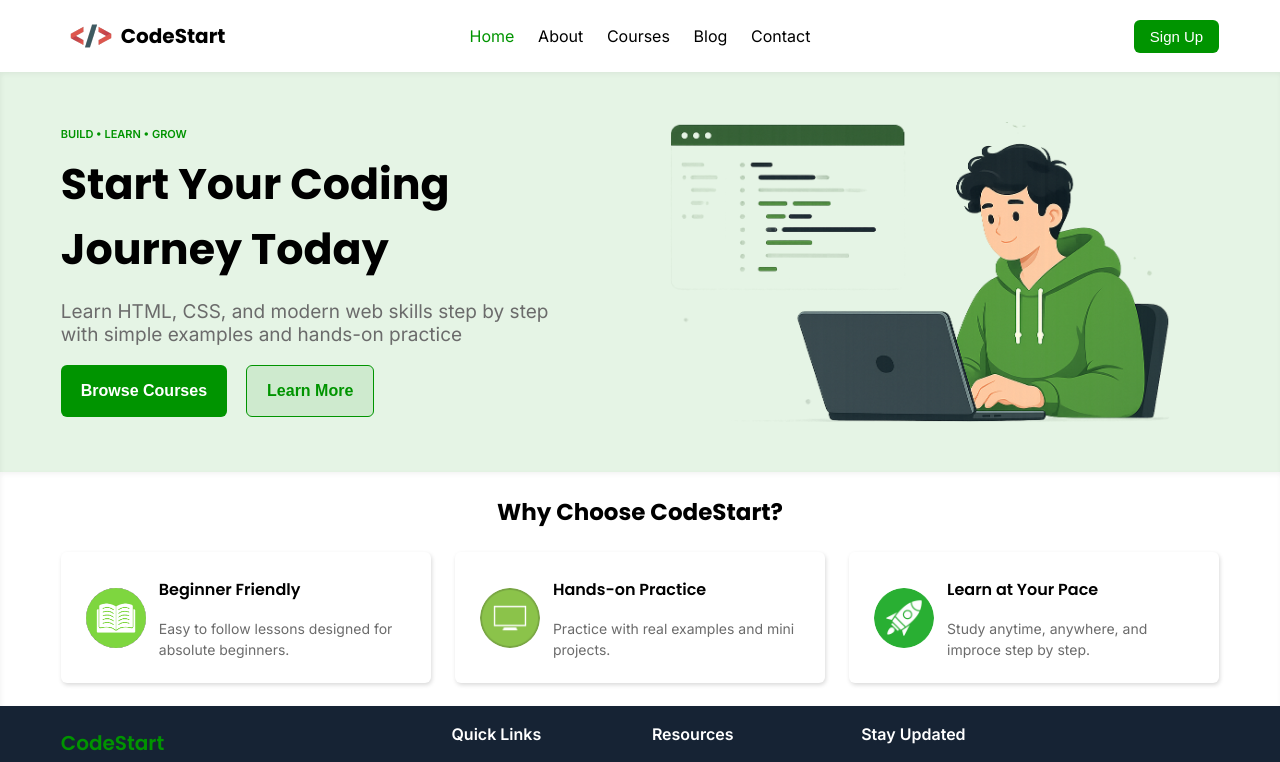
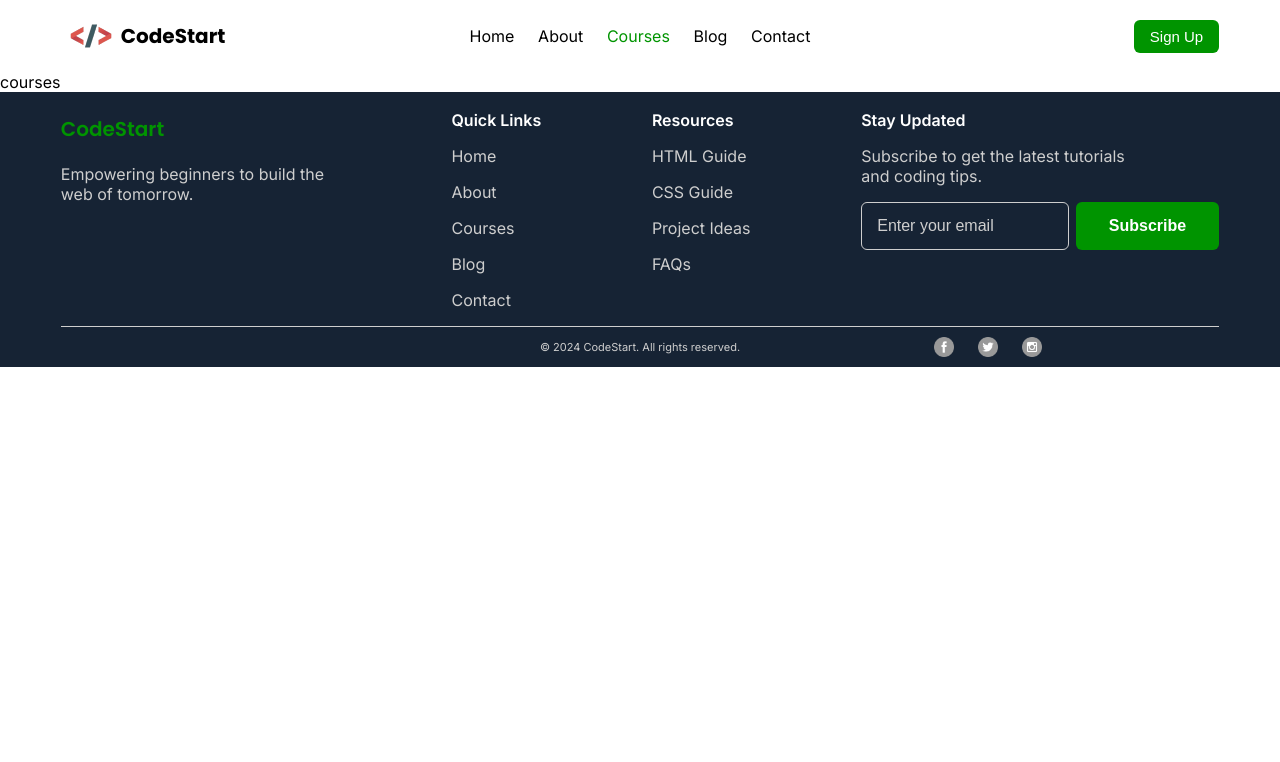
Before and after one commit to widgetster/code-start-tsx, a React (Vite) app: page /courses in a window 1280 px wide. Before the commit this address led to /. Shown: the top 762 px of the page. Built offline with nearby package versions, Linux system fonts and the light colour scheme.

Commit message:
ADd route to About, Courses, Blog, and Contact

```diff
--- a/index.html
+++ b/index.html
@@ -4,7 +4,7 @@
     <meta charset="UTF-8" />
     <link rel="icon" type="image/png" href="./icon/logo.png" />
     <meta name="viewport" content="width=device-width, initial-scale=1.0" />
-    <title>CodeStart</title>
+
   </head>
   <body>
     <div id="root"></div>
--- a/src/App.tsx
+++ b/src/App.tsx
@@ -4,6 +4,9 @@ import { Header } from './components/Header'
 import { Hero } from './Hero'
 import { Benefits } from './Benefits'
 import { About } from './About'
+import { Courses } from './Courses'
+import { Blog } from './Blog'
+import { Contact } from './Contact'
 import { Footer } from './components/Footer'
 
 
@@ -24,12 +27,16 @@ function App() {
             index
             element={
               <>
+                <title>Home</title>
                 <Hero />
                 <Benefits />
               </>
             }
           />
           <Route path="/about" element={<About />} />
+          <Route path="/courses" element={<Courses />} />
+          <Route path="/blog" element={<Blog />} />
+          <Route path="/contact" element={<Contact />} />
           <Route path="*" element={<Navigate to="/" replace />} />
         </Routes>
       </main>
--- /dev/null
+++ b/src/Blog.tsx
@@ -0,0 +1,8 @@
+export function Blog() {
+
+  return (
+    <>
+      <title>Blog</title>
+    </>
+  )
+}
--- /dev/null
+++ b/src/Contact.tsx
@@ -0,0 +1,8 @@
+export function Contact () {
+
+  return (
+    <>
+      <title>Contact</title>
+    </>
+  )
+}
--- /dev/null
+++ b/src/Courses.tsx
@@ -0,0 +1,11 @@
+export function Courses() {
+
+  return (
+    <>
+      <title>Courses</title>
+
+      <div>courses</div>
+    </>
+
+  )
+}
--- a/src/components/Header.tsx
+++ b/src/components/Header.tsx
@@ -20,12 +20,22 @@ export function Header() {
           <NavLink to="/" end>
             Home
           </NavLink>
+
           <NavLink to="/about">
             About
           </NavLink>
-          <p>Courses</p>
-          <p>Blog</p>
-          <p>Contact</p>
+
+          <NavLink to="/courses">
+            Courses
+          </NavLink>
+
+          <NavLink to="/blog">
+            Blog
+          </NavLink>
+
+          <NavLink to="/contact">
+            Contact
+          </NavLink>
         </nav>
 
         <div className="sign-up-div">
```
